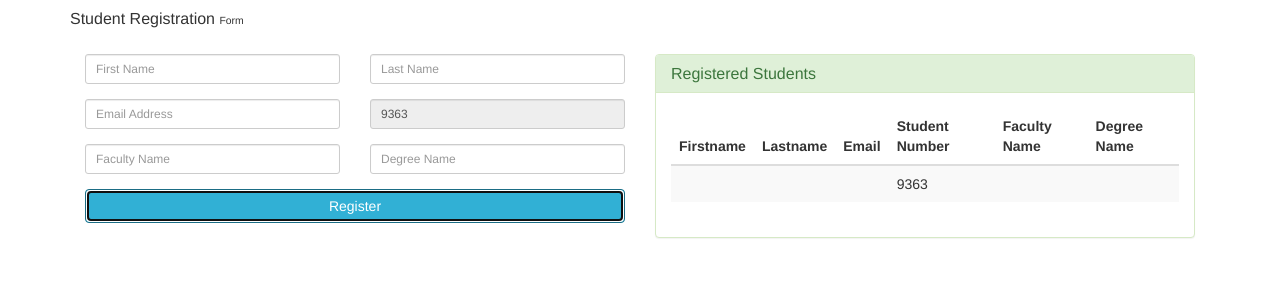
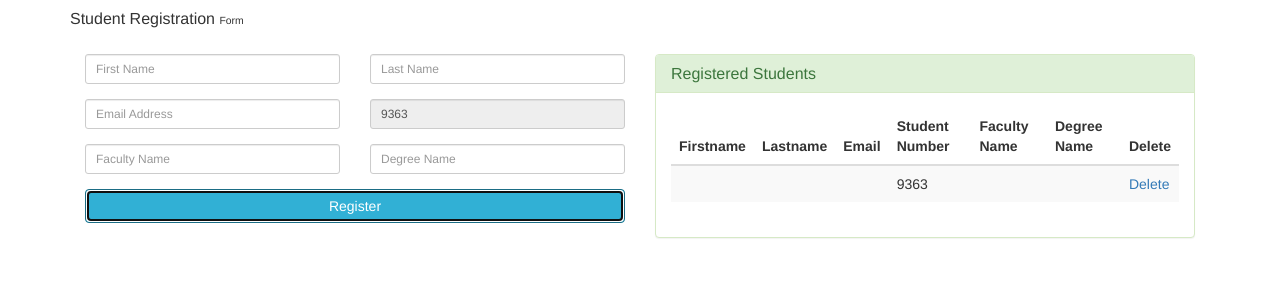
Before and after one commit to kholsas/LearningAndGrowth, an Angular app in the folder AngularStudentSystem/: page / in a window 1280 px wide. Both pictures are taken after a click on the button "Register". Shown: the top 300 px of the page. Built offline with nearby package versions, Linux system fonts and the light colour scheme.

Commit message:
Now deletes from list

```diff
--- a/AngularStudentSystem/src/app/shared/collactable.service.ts
+++ b/AngularStudentSystem/src/app/shared/collactable.service.ts
@@ -19,4 +19,9 @@ export class CollactableService {
 
     this.registeredStudents.push(person);
   }
+
+  removeStudent(student: Person) {
+   const studentInCollection =  this.registeredStudents.find(person => person.studentNumber === student.studentNumber);
+   this.registeredStudents.splice(this.registeredStudents.indexOf(studentInCollection), 1);
+  }
 }
--- a/AngularStudentSystem/src/app/student-listing/student-listing.component.html
+++ b/AngularStudentSystem/src/app/student-listing/student-listing.component.html
@@ -13,6 +13,7 @@
         <th>Student Number</th>
         <th>Faculty Name</th>
         <th>Degree Name</th>
+        <th>Delete</th>
       </tr>
       <tbody>
       <tr *ngFor="let student of registeredStudents">
@@ -22,6 +23,7 @@
         <td>{{student.studentNumber}}</td>
         <td>{{student.facultyName}}</td>
         <td>{{student.degreeName}}</td>
+        <td><a href="#" (click)="deleteStudent(student)">Delete</a></td>
       </tr>
       </tbody>
 
--- a/AngularStudentSystem/src/app/student-listing/student-listing.component.ts
+++ b/AngularStudentSystem/src/app/student-listing/student-listing.component.ts
@@ -21,4 +21,7 @@ export class StudentListingComponent implements OnInit {
     this.registeredStudents = this.collectableService.getCollectables();
   }
 
+  deleteStudent(student: Person) {
+    this.collectableService.removeStudent(student);
+  }
 }
```
